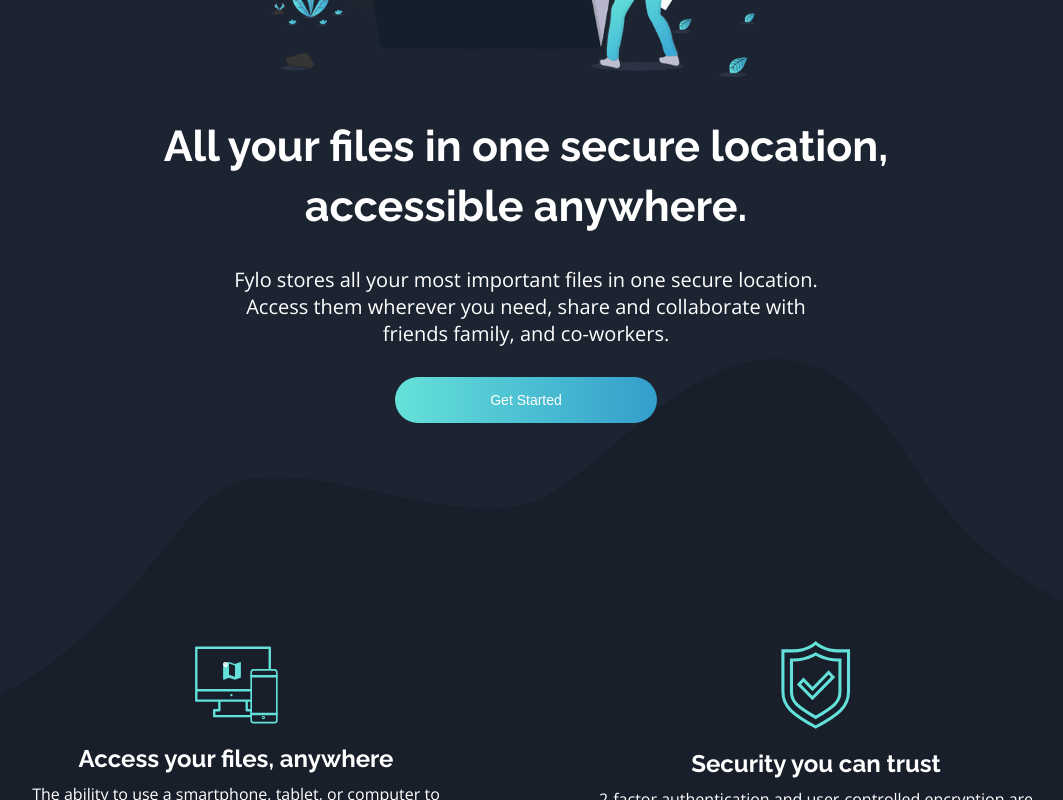
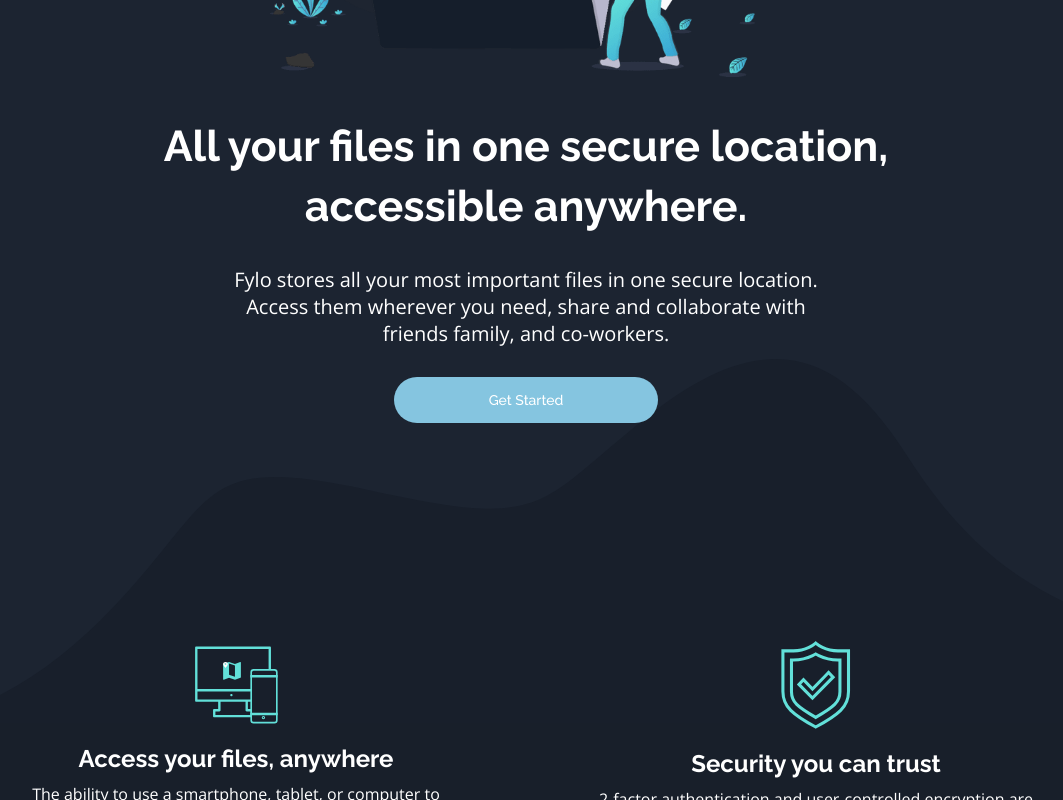
Before and after one commit to FriedAxons/fylo-dark-theme-landing-page, a React (Vite) app: page / in a window 1280 px wide. In both pictures the pointer is over the button "Get Started". Shown: the part 497-1297 px from the top of the page, without its empty margins (114-1177 px from the left). Built offline with nearby package versions, Linux system fonts and the light colour scheme.

Commit message:
Add styles for hover states to buttons and links

```diff
--- a/src/App.css
+++ b/src/App.css
@@ -36,7 +36,14 @@
   border: none;
   padding: 15px 95px;
   border-radius: 25px;
+  font-family: "Raleway", sans-serif;
   font-size: 14px;
+  font-weight: 500;
+}
+
+.button:hover {
+  cursor: pointer;
+  background: hsl(198, 60%, 70%);
 }
 
 h1,
@@ -155,6 +162,11 @@
 .productive-link-text-icon {
   vertical-align: middle;
   margin-left: 8px;
+}
+
+.productive-link-text:hover {
+  cursor: pointer;
+  color: hsl(0, 0%, 100%);
 }
 
 .testimonials-section {
@@ -288,7 +300,7 @@
 }
 
 .button.smallerButton {
-  padding: 14px 25px;
+  padding: 14px 28px;
 }
 
 footer {
```
